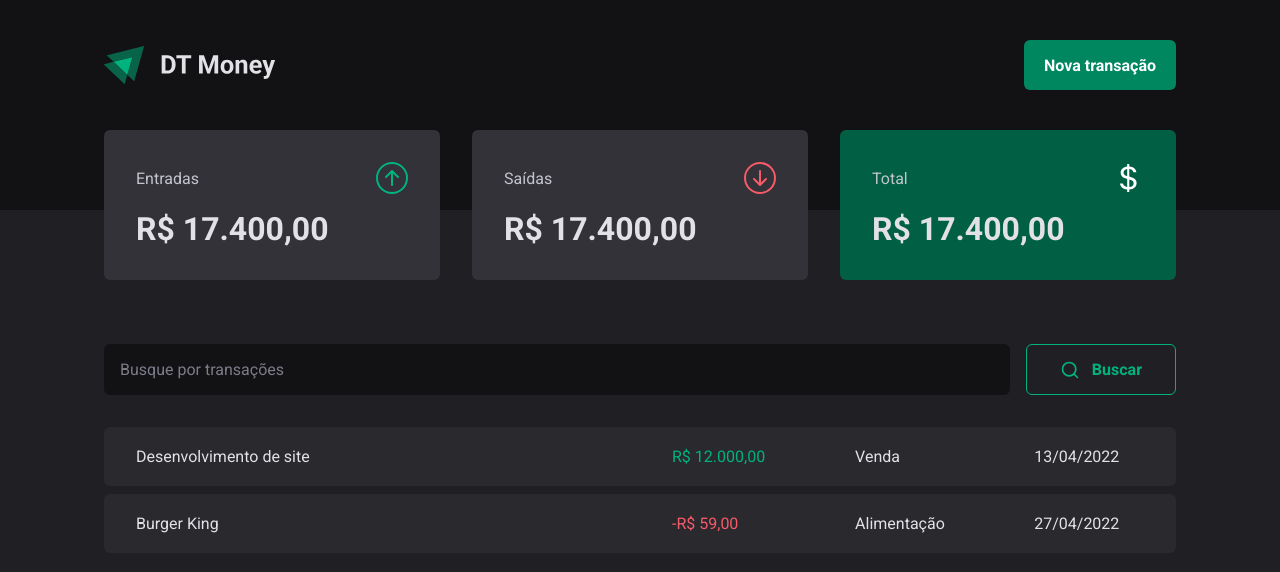
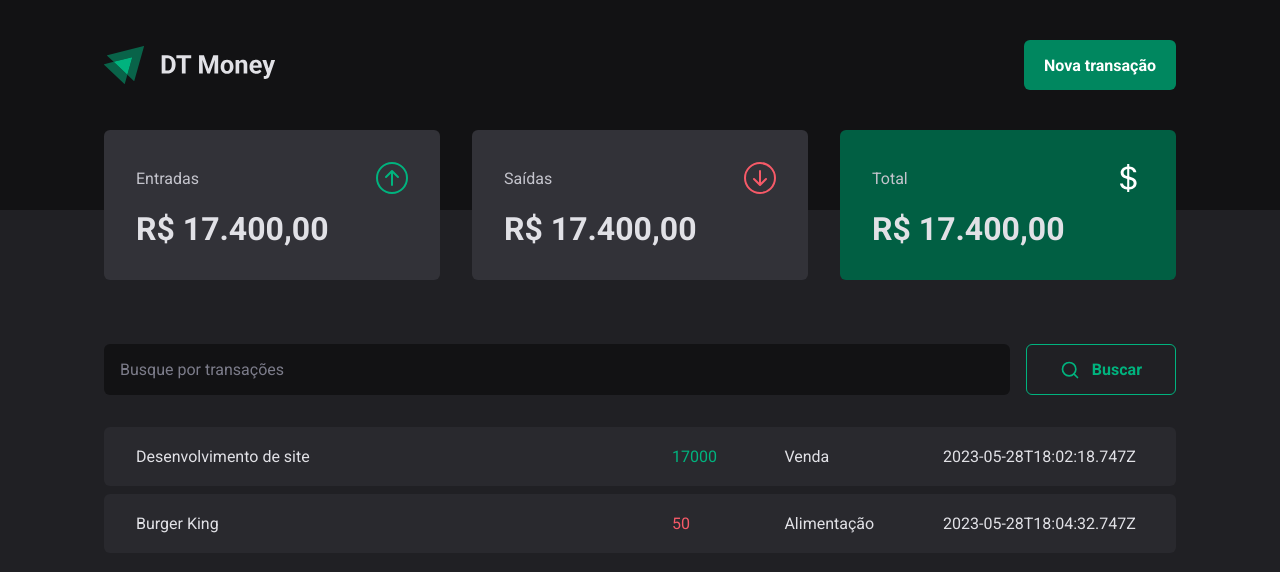
Before and after one commit to G18siqueira/Ignite-DTMoney-Rocketseat-TS, a React (Vite) app: page / in a window 1280 px wide. Shown: the top 572 px of the page. Built offline with nearby package versions, Linux system fonts and the light colour scheme; data requests are answered from the project's data file.

Commit message:
json server e contexto de transações

```diff
--- a/package.json
+++ b/package.json
@@ -5,6 +5,7 @@
   "type": "module",
   "scripts": {
     "dev": "vite",
+    "dev:server": "json-server server.json -p 3333 -w -d 500",
     "build": "tsc && vite build",
     "lint": "eslint src --ext ts,tsx --report-unused-disable-directives --max-warnings 0",
     "preview": "vite preview"
@@ -28,6 +29,7 @@
     "eslint": "^8.38.0",
     "eslint-plugin-react-hooks": "^4.6.0",
     "eslint-plugin-react-refresh": "^0.3.4",
+    "json-server": "^0.17.3",
     "typescript": "^5.0.2",
     "vite": "^4.3.2"
   }
--- /dev/null
+++ b/server.json
@@ -0,0 +1,20 @@
+{
+  "transactions": [
+    {
+      "id": 1,
+      "description": "Desenvolvimento de site",
+      "type": "income",
+      "category": "Venda",
+      "price": 17000,
+      "createdAt": "2023-05-28T18:02:18.747Z"
+    },
+    {
+      "id": 2,
+      "description": "Burger King",
+      "type": "outcome",
+      "category": "Alimentação",
+      "price": 50,
+      "createdAt": "2023-05-28T18:04:32.747Z"
+    }
+  ]
+}
--- a/src/App.tsx
+++ b/src/App.tsx
@@ -3,13 +3,16 @@
 import { GlobalStyle } from './styles/global'
 import { Header } from './components/Header'
 import { Transactions } from './pages/Transactions'
+import { TransactionsProvider } from './contexts/TransactionsContext'
 
 export function App() {
   return (
     <ThemeProvider theme={defaultTheme}>
       <GlobalStyle />
-      <Header />
-      <Transactions />
+      <TransactionsProvider>
+        <Header />
+        <Transactions />
+      </TransactionsProvider>
     </ThemeProvider>
   )
 }
--- a/src/components/Summary/index.tsx
+++ b/src/components/Summary/index.tsx
@@ -1,3 +1,5 @@
+import { useContext } from 'react'
+import { TransactionsContext } from '../../contexts/TransactionsContext'
 import { Container } from '../../styles/global'
 import { SummaryContent, SummaryContainer, SummaryCard } from './style'
 import {
@@ -7,6 +9,8 @@
 } from 'react-icons/bs'
 
 export const Summary = () => {
+  const { transactions } = useContext(TransactionsContext)
+
   return (
     <SummaryContainer>
       <Container>
--- /dev/null
+++ b/src/contexts/TransactionsContext.tsx
@@ -0,0 +1,42 @@
+import { ReactNode, createContext, useEffect, useState } from 'react'
+
+interface TransactionsType {
+  id: number
+  description: string
+  type: 'income' | 'outcome'
+  category: string
+  price: number
+  createdAt: string
+}
+interface TransactionsContextType {
+  transactions: TransactionsType[]
+}
+
+interface TransactionsProviderProps {
+  children: ReactNode
+}
+
+export const TransactionsContext = createContext({} as TransactionsContextType)
+
+export const TransactionsProvider = ({
+  children,
+}: TransactionsProviderProps) => {
+  const [transactions, setTransactions] = useState<TransactionsType[]>([])
+
+  useEffect(() => {
+    const loadTransactions = async () => {
+      const response = await fetch('http://localhost:3333/transactions')
+      const data = await response.json()
+
+      setTransactions(data)
+    }
+
+    loadTransactions()
+  }, [])
+
+  return (
+    <TransactionsContext.Provider value={{ transactions }}>
+      {children}
+    </TransactionsContext.Provider>
+  )
+}
--- a/src/pages/Transactions/index.tsx
+++ b/src/pages/Transactions/index.tsx
@@ -1,3 +1,4 @@
+import { useContext } from 'react'
 import { Summary } from '../../components/Summary'
 import { Container } from '../../styles/global'
 import { Search } from './components/Search'
@@ -6,38 +7,34 @@
   TransactionsContainer,
   TransactionsTable,
 } from './styles'
+import { TransactionsContext } from '../../contexts/TransactionsContext'
 
 export const Transactions = () => {
+  const { transactions } = useContext(TransactionsContext)
+
   return (
     <main>
       <Summary />
-
       <Search />
 
       <TransactionsContainer>
         <Container>
           <TransactionsTable>
             <tbody>
-              <tr>
-                <td width="50%">Desenvolvimento de site</td>
-                <td>
-                  <PriceHighLight colorVariant="income">
-                    R$ 12.000,00
-                  </PriceHighLight>
-                </td>
-                <td>Venda</td>
-                <td>13/04/2022</td>
-              </tr>
-              <tr>
-                <td width="50%">Burger King</td>
-                <td>
-                  <PriceHighLight colorVariant="outcome">
-                    -R$ 59,00
-                  </PriceHighLight>
-                </td>
-                <td>Alimentação</td>
-                <td>27/04/2022</td>
-              </tr>
+              {transactions.map((transaction) => {
+                return (
+                  <tr key={transaction.id}>
+                    <td width="50%">{transaction.description}</td>
+                    <td>
+                      <PriceHighLight colorVariant={transaction.type}>
+                        {transaction.price}
+                      </PriceHighLight>
+                    </td>
+                    <td>{transaction.category}</td>
+                    <td>{transaction.createdAt}</td>
+                  </tr>
+                )
+              })}
             </tbody>
           </TransactionsTable>
         </Container>
```
Also changed, not shown: 1 other file (tests, documents, lock files or other folders).
